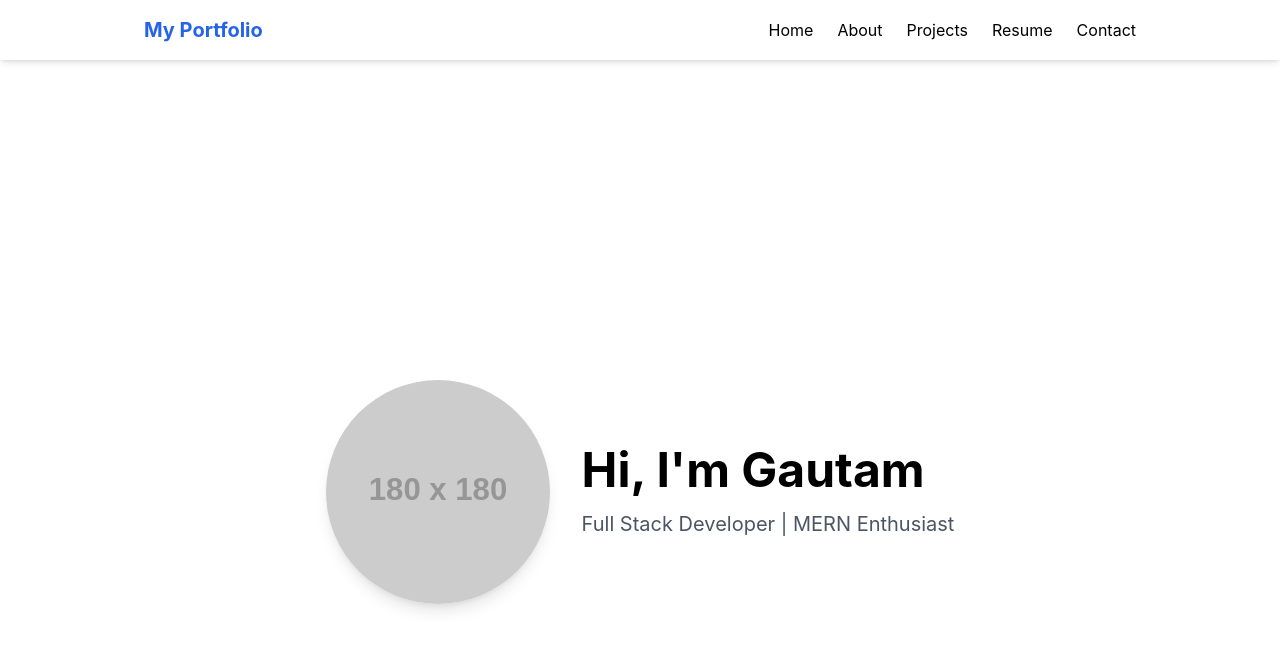
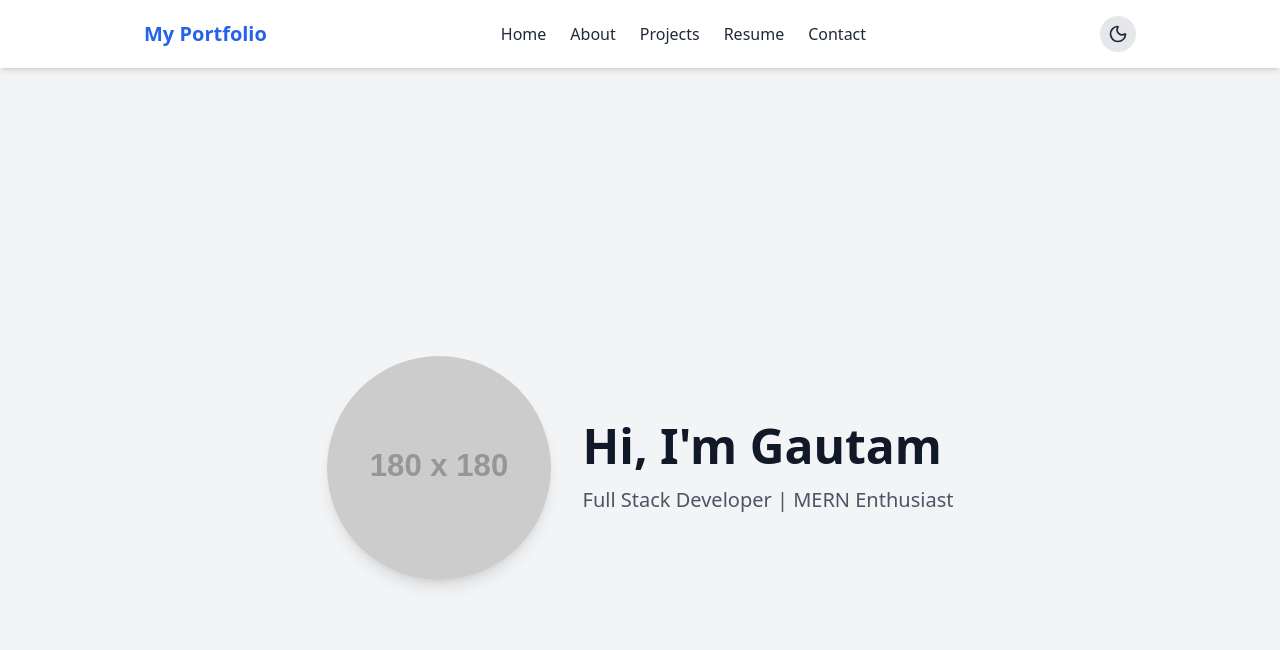
Before and after one commit to gautamb817/major-project-internsElite, a React (Create React App) app in the folder client/: page / in a window 1280 px wide. Shown: the top 650 px of the page. Built offline with nearby package versions, Linux system fonts and the light colour scheme.

Commit message:
added dark and light mode toggle

```diff
--- a/client/src/App.js
+++ b/client/src/App.js
@@ -1,4 +1,3 @@
-import React from "react";
 import { BrowserRouter as Router, Routes, Route } from "react-router-dom";
 import Navbar from "./components/Navbar";
 import Home from "./pages/Home";
@@ -7,11 +6,11 @@ import Projects from "./pages/Projects";
 import Resume from "./pages/Resume";
 import Contact from "./pages/Contact";
 
-function App() {
+export default function App() {
   return (
     <Router>
-      <Navbar />
-      <div className="max-w-5xl mx-auto px-4 py-8">
+      <div className="min-h-screen bg-gray-100 text-gray-900 dark:bg-gray-900 dark:text-gray-100 font-sans transition-colors duration-300">
+        <Navbar />
         <Routes>
           <Route path="/" element={<Home />} />
           <Route path="/about" element={<About />} />
@@ -23,5 +22,3 @@ function App() {
     </Router>
   );
 }
-
-export default App;
--- a/client/src/components/Navbar.jsx
+++ b/client/src/components/Navbar.jsx
@@ -1,34 +1,49 @@
 import { useState } from "react";
 import { Link } from "react-router-dom";
-import { Menu, X } from "lucide-react"; // install: npm install lucide-react
+import { Menu, X, Sun, Moon } from "lucide-react"; // icons
+import { useTheme } from "../context/ThemeContext";
 
 export default function Navbar() {
   const [open, setOpen] = useState(false);
+  const { darkMode, setDarkMode } = useTheme();
 
   return (
-    <nav className="sticky top-0 z-50 bg-white shadow-md">
+    <nav className="sticky top-0 z-50 bg-white dark:bg-gray-900 shadow-md dark:shadow-lg">
       <div className="max-w-5xl mx-auto flex justify-between items-center p-4">
         {/* Logo */}
-        <h1 className="text-xl font-bold text-blue-600">My Portfolio</h1>
+        <h1 className="text-xl font-bold text-blue-600 dark:text-blue-400">
+          My Portfolio
+        </h1>
 
         {/* Desktop Menu */}
-        <ul className="hidden md:flex space-x-6">
-          <li><Link to="/" className="hover:text-blue-600">Home</Link></li>
-          <li><Link to="/about" className="hover:text-blue-600">About</Link></li>
-          <li><Link to="/projects" className="hover:text-blue-600">Projects</Link></li>
-          <li><Link to="/resume" className="hover:text-blue-600">Resume</Link></li>
-          <li><Link to="/contact" className="hover:text-blue-600">Contact</Link></li>
+        <ul className="hidden md:flex space-x-6 text-gray-800 dark:text-gray-200">
+          <li><Link to="/" className="hover:text-blue-600 dark:hover:text-blue-400">Home</Link></li>
+          <li><Link to="/about" className="hover:text-blue-600 dark:hover:text-blue-400">About</Link></li>
+          <li><Link to="/projects" className="hover:text-blue-600 dark:hover:text-blue-400">Projects</Link></li>
+          <li><Link to="/resume" className="hover:text-blue-600 dark:hover:text-blue-400">Resume</Link></li>
+          <li><Link to="/contact" className="hover:text-blue-600 dark:hover:text-blue-400">Contact</Link></li>
         </ul>
 
-        {/* Mobile Menu Button */}
-        <button className="md:hidden" onClick={() => setOpen(!open)}>
-          {open ? <X size={28} /> : <Menu size={28} />}
-        </button>
+        {/* Actions (Dark mode toggle + mobile menu button) */}
+        <div className="flex items-center space-x-4">
+          {/* Dark Mode Toggle */}
+          <button
+            onClick={() => setDarkMode(!darkMode)}
+            className="p-2 rounded-full bg-gray-200 dark:bg-gray-700 text-gray-800 dark:text-gray-200"
+          >
+            {darkMode ? <Sun size={20} /> : <Moon size={20} />}
+          </button>
+
+          {/* Mobile Menu Button */}
+          <button className="md:hidden" onClick={() => setOpen(!open)}>
+            {open ? <X size={28} className="text-gray-800 dark:text-gray-200" /> : <Menu size={28} className="text-gray-800 dark:text-gray-200" />}
+          </button>
+        </div>
       </div>
 
       {/* Mobile Dropdown */}
       {open && (
-        <ul className="md:hidden flex flex-col bg-white border-t shadow p-4 space-y-4">
+        <ul className="md:hidden flex flex-col bg-white dark:bg-gray-900 border-t shadow p-4 space-y-4 text-gray-800 dark:text-gray-200">
           <li><Link to="/" onClick={() => setOpen(false)}>Home</Link></li>
           <li><Link to="/about" onClick={() => setOpen(false)}>About</Link></li>
           <li><Link to="/projects" onClick={() => setOpen(false)}>Projects</Link></li>
--- /dev/null
+++ b/client/src/context/ThemeContext.jsx
@@ -0,0 +1,27 @@
+import { createContext, useContext, useState, useEffect } from "react";
+
+const ThemeContext = createContext();
+
+export const ThemeProvider = ({ children }) => {
+  const [darkMode, setDarkMode] = useState(
+    localStorage.getItem("theme") === "dark"
+  );
+
+  useEffect(() => {
+    if (darkMode) {
+      document.documentElement.classList.add("dark");
+      localStorage.setItem("theme", "dark");
+    } else {
+      document.documentElement.classList.remove("dark");
+      localStorage.setItem("theme", "light");
+    }
+  }, [darkMode]);
+
+  return (
+    <ThemeContext.Provider value={{ darkMode, setDarkMode }}>
+      {children}
+    </ThemeContext.Provider>
+  );
+};
+
+export const useTheme = () => useContext(ThemeContext);
--- a/client/src/index.css
+++ b/client/src/index.css
@@ -2,7 +2,9 @@
 @tailwind components;
 @tailwind utilities;
 
+/* Default body styling */
 body {
+  @apply font-sans bg-gray-100 text-gray-900 transition-colors duration-300;
   margin: 0;
   font-family: -apple-system, BlinkMacSystemFont, 'Segoe UI', 'Roboto', 'Oxygen',
     'Ubuntu', 'Cantarell', 'Fira Sans', 'Droid Sans', 'Helvetica Neue',
@@ -11,6 +13,12 @@ body {
   -moz-osx-font-smoothing: grayscale;
 }
 
+/* Dark mode overrides */
+html.dark body {
+  @apply bg-gray-900 text-gray-100;
+  font-family: 'Roboto Mono', monospace; /* 👈 changes font in dark mode */
+}
+
 code {
   font-family: source-code-pro, Menlo, Monaco, Consolas, 'Courier New',
     monospace;
--- a/client/src/pages/Home.jsx
+++ b/client/src/pages/Home.jsx
@@ -12,6 +12,7 @@ export default function Home() {
           Full Stack Developer | MERN Enthusiast
         </p>
       </div>
+
     </section>
   );
 }
--- a/client/tailwind.config.js
+++ b/client/tailwind.config.js
@@ -3,6 +3,7 @@ module.exports = {
   content: [
     "./src/**/*.{js,jsx,ts,tsx}",
   ],
+  darkMode: "class",
   theme: {
     extend: {},
   },
```
Also changed, not shown: client/src/index.js (+20 -7 lines).
